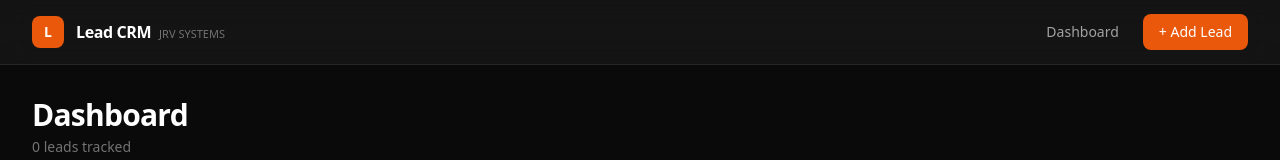
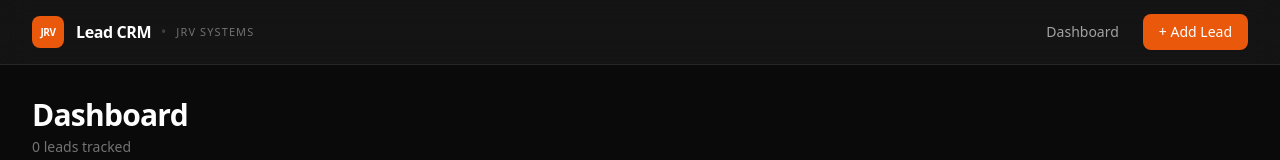
Before and after one commit to JRVGLOBALSERVICES/jrv-crm, a Next.js app: page / in a window 1280 px wide. Shown: the top 160 px of the page. Built offline with nearby package versions, Linux system fonts and the light colour scheme; no server answers; the database is empty.

Commit message:
feat: JRV logo mark, bullet separator in nav, image-analyzer skill

```diff
--- a/src/app/layout.tsx
+++ b/src/app/layout.tsx
@@ -18,12 +18,13 @@ export default function RootLayout({
           <div className="max-w-7xl mx-auto px-4 sm:px-6 lg:px-8">
             <div className="flex items-center justify-between h-16">
               <a href="/" className="flex items-center gap-3 group">
-                <span className="w-8 h-8 rounded-lg bg-orange-600 flex items-center justify-center text-sm font-bold text-white group-hover:bg-orange-500 jrv-transition">
-                  L
+                <span className="w-8 h-8 rounded-lg bg-orange-600 flex items-center justify-center group-hover:bg-orange-500 jrv-transition">
+                  <span className="text-[10px] font-black text-white tracking-tighter leading-none">JRV</span>
                 </span>
-                <div className="hidden sm:block">
+                <div className="hidden sm:flex items-center gap-2.5">
                   <span className="text-base font-bold text-white tracking-tight">Lead CRM</span>
-                  <span className="text-[11px] text-neutral-500 ml-2 font-medium">JRV SYSTEMS</span>
+                  <span className="text-neutral-700 text-sm font-light">•</span>
+                  <span className="text-[11px] text-neutral-500 font-medium tracking-widest uppercase">JRV SYSTEMS</span>
                 </div>
               </a>
               <div className="flex items-center gap-3">
```
